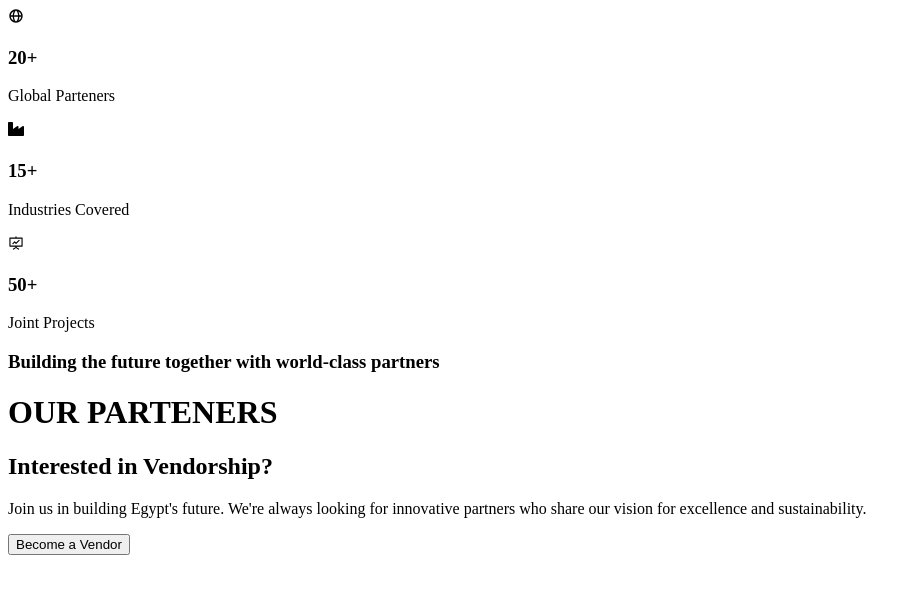
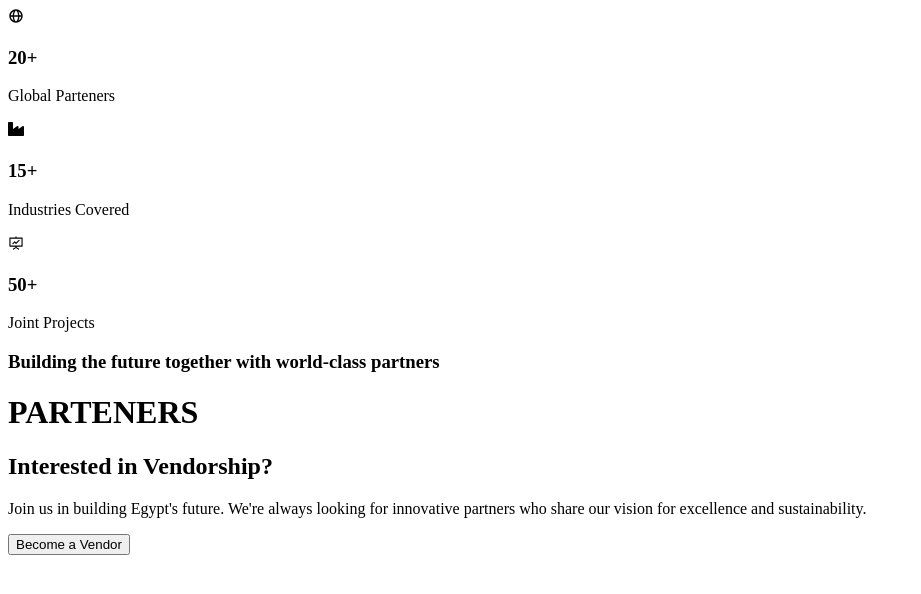
Before and after one commit to omaremadcc/ACUD, a Next.js app: page /parteners in a window 1280 px wide. Shown: the top 594 px of the page, without its empty margins (0-921 px from the left). Built offline with nearby package versions, Linux system fonts and the light colour scheme.

Commit message:
Fix: Correct "Our Partners" heading

```diff
--- a/app/parteners/page.tsx
+++ b/app/parteners/page.tsx
@@ -31,7 +31,7 @@ export default function Parteners() {
             </h3>
           </RevealText>
           <RevealText>
-            <h1 className="hero-heading">OUR PARTENERS</h1>
+            <h1 className="hero-heading">PARTENERS</h1>
           </RevealText>
         </div>
       </div>
```
